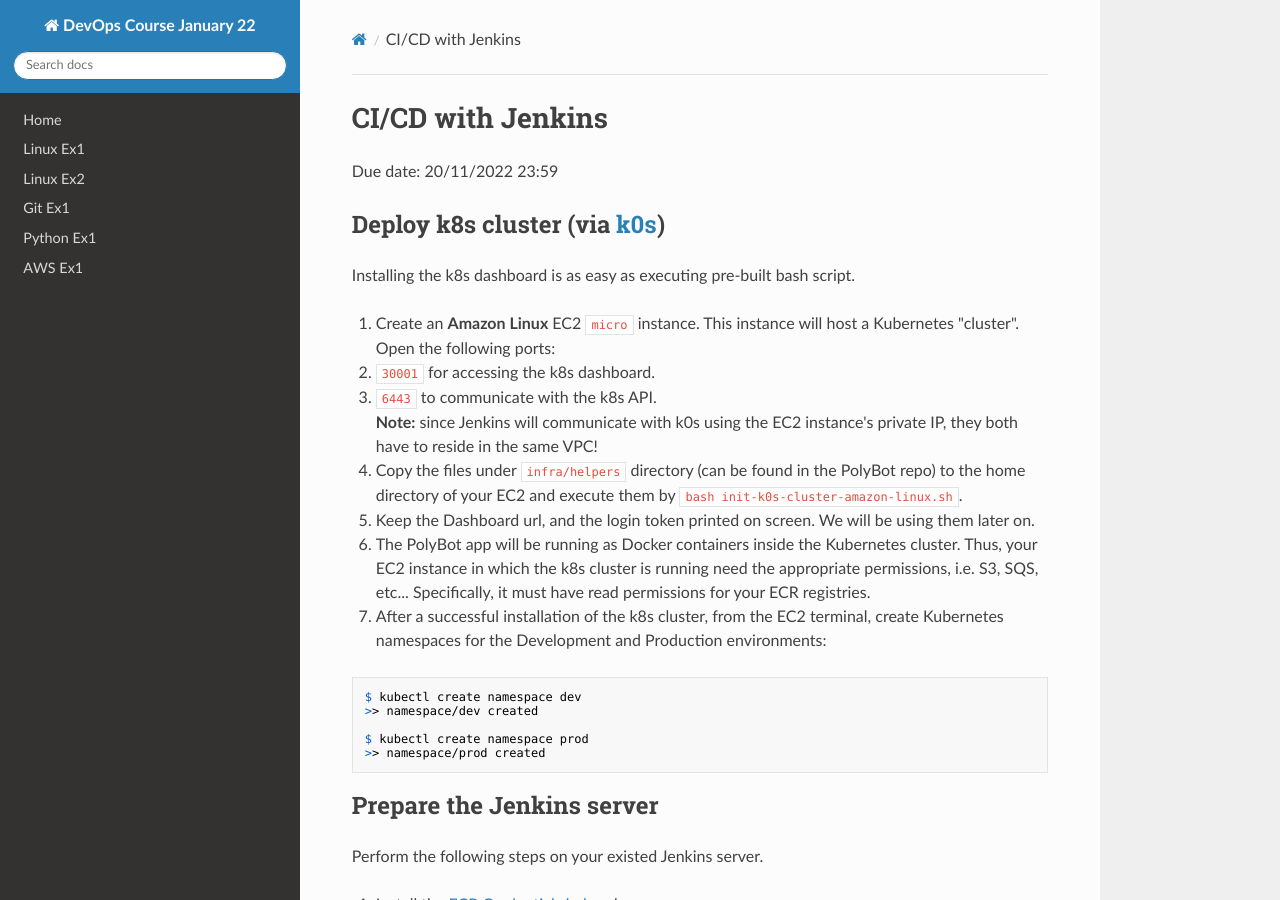
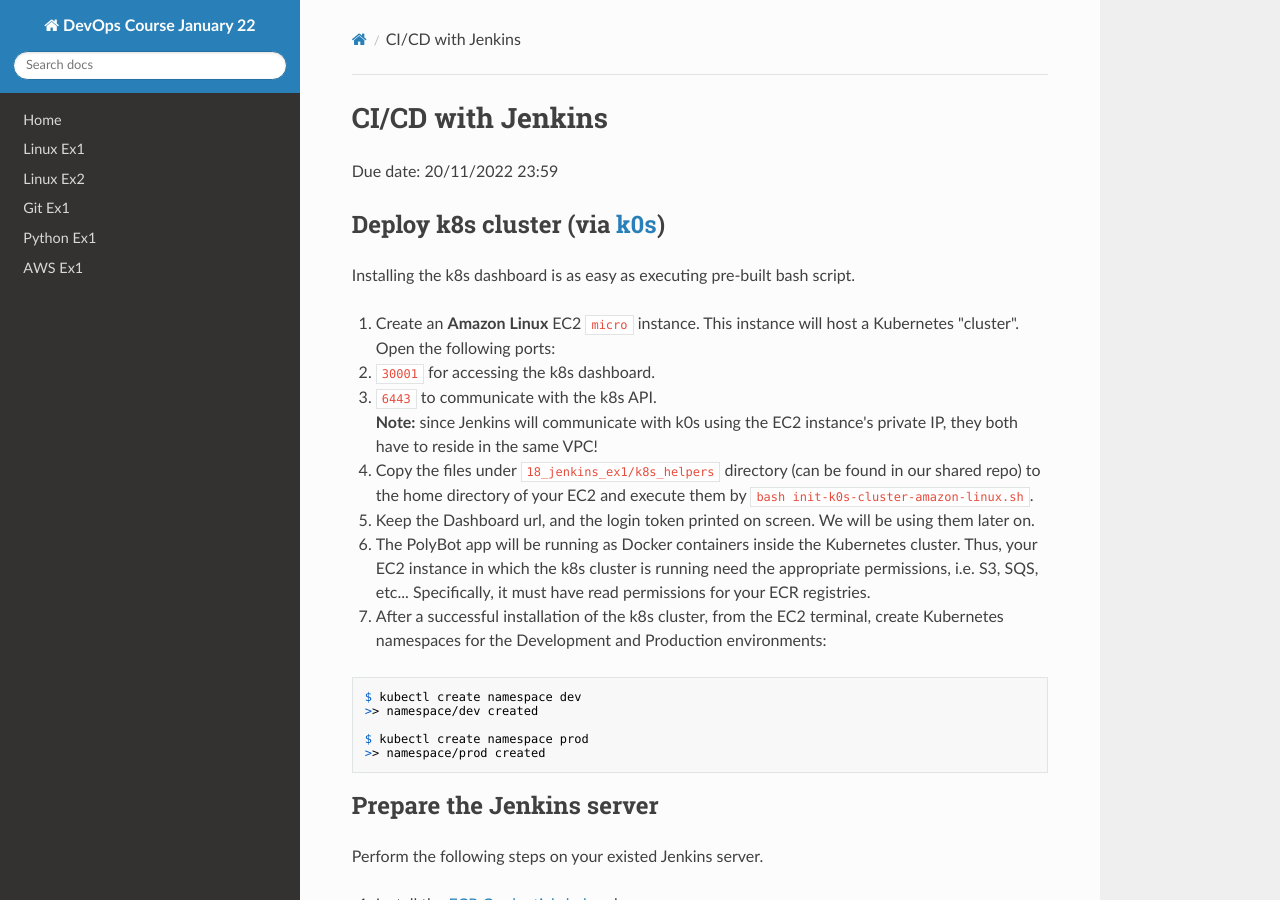
Before and after one commit to alonitac/DevOpsJan22, an MkDocs documentation site: the page built from docs/jenkins_ex1.md, in a window 1280 px wide and 900 px high. Built offline with MkDocs 1.6.1, drawn with Linux system fonts in a browser that asks for light colours; nearby versions of some CDN libraries.

Commit message:
add helpers

```diff
--- a/docs/jenkins_ex1.md
+++ b/docs/jenkins_ex1.md
@@ -11,7 +11,7 @@ Installing the k8s dashboard is as easy as executing pre-built bash script.
    - `30001` for accessing the k8s dashboard.
    - `6443` to communicate with the k8s API.
    **Note:** since Jenkins will communicate with k0s using the EC2 instance's private IP, they both have to reside in the same VPC!
-2. Copy the files under `infra/helpers` directory (can be found in the PolyBot repo) to the home directory of your EC2 and execute them by `bash init-k0s-cluster-amazon-linux.sh`.
+2. Copy the files under `18_jenkins_ex1/k8s_helpers` directory (can be found in our shared repo) to the home directory of your EC2 and execute them by `bash init-k0s-cluster-amazon-linux.sh`.
 3. Keep the Dashboard url, and the login token printed on screen. We will be using them later on.
 4. The PolyBot app will be running as Docker containers inside the Kubernetes cluster. Thus, your EC2 instance in which the k8s cluster is running need the appropriate permissions, i.e. S3, SQS, etc... Specifically, it must have read permissions for your ECR registries.
 5. After a successful installation of the k8s cluster, from the EC2 terminal, create Kubernetes namespaces for the Development and Production environments:
```
Also changed, not shown: 2 other files.
